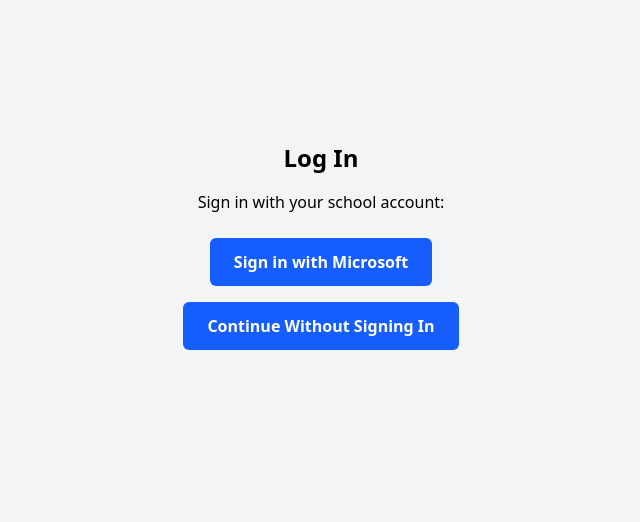
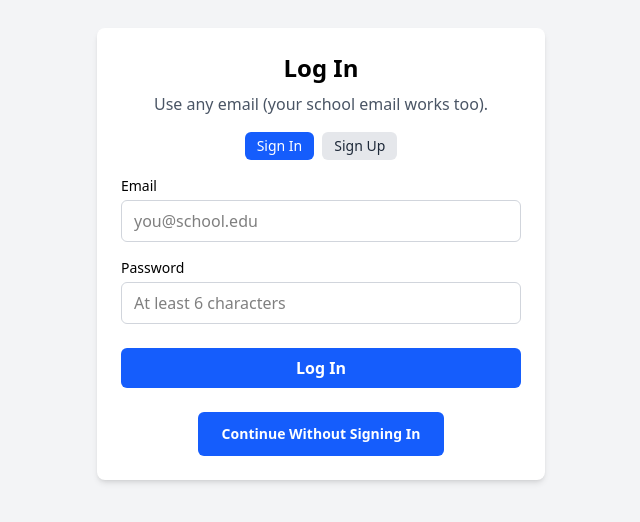
Before and after one commit to TKpen/-SE-WebDev, a React (Vite) app: page /login in a window 1280 px wide. Shown: the part 146-668 px from the top of the page, without its empty margins (319-959 px from the left). Built offline with nearby package versions, Linux system fonts and the light colour scheme.

Commit message:
Login update

```diff
--- a/src/pages/Login.jsx
+++ b/src/pages/Login.jsx
@@ -1,23 +1,136 @@
-import React from "react";
-import { Link } from "react-router-dom";
+// src/pages/Login.jsx
+import React, { useState } from "react";
+import { Link, useNavigate } from "react-router-dom";
+import { supabase } from "../lib/supabaseClient";
 
 export default function Login() {
+  const navigate = useNavigate();
+
+  const [mode, setMode] = useState("signin"); // "signin" or "signup"
+  const [email, setEmail] = useState("");
+  const [password, setPassword] = useState("");
+  const [errorMsg, setErrorMsg] = useState("");
+  const [loading, setLoading] = useState(false);
+
+  const handleSubmit = async (e) => {
+    e.preventDefault();
+    setErrorMsg("");
+    setLoading(true);
+
+    try {
+      if (mode === "signup") {
+        const { error } = await supabase.auth.signUp({
+          email,
+          password,
+        });
+        if (error) throw error;
+
+        alert(
+          "Account created! If email confirmation is enabled, check your inbox."
+        );
+        navigate("/dashboard");
+      } else {
+        const { error } = await supabase.auth.signInWithPassword({
+          email,
+          password,
+        });
+        if (error) throw error;
+
+        navigate("/dashboard");
+      }
+    } catch (err) {
+      setErrorMsg(err.message);
+    } finally {
+      setLoading(false);
+    }
+  };
+
   return (
-        <div className="min-h-screen flex flex-col items-center justify-center bg-gray-100 dark:bg-gray-900 text-black dark:text-white">
-            <h1 className="text-2xl font-bold mb-4">Log In</h1>
-            <p className="mb-6">Sign in with your school account:</p>
+    <div className="min-h-screen flex flex-col items-center justify-center bg-gray-100 dark:bg-gray-900 text-black dark:text-white px-4">
+      <div className="w-full max-w-md bg-white dark:bg-gray-800 shadow-md rounded-lg p-6 flex flex-col items-center">
+        <h1 className="text-2xl font-bold mb-2">
+          {mode === "signup" ? "Create Account" : "Log In"}
+        </h1>
+        <p className="mb-4 text-center text-gray-600 dark:text-gray-300">
+          Use any email (your school email works too).
+        </p>
+
+        {/* Toggle Sign In / Sign Up */}
+        <div className="flex justify-center mb-4 gap-2">
           <button
-                className="px-6 py-3 bg-blue-600 hover:bg-blue-700 text-white rounded-md font-semibold transition"
-                onClick={() => alert("Microsoft SSO integration coming soon!")}
+            className={`px-3 py-1 rounded-md text-sm ${
+              mode === "signin"
+                ? "bg-blue-600 text-white"
+                : "bg-gray-200 text-gray-800 dark:bg-gray-700 dark:text-gray-200"
+            }`}
+            onClick={() => setMode("signin")}
           >
-                Sign in with Microsoft
+            Sign In
           </button>
+          <button
+            className={`px-3 py-1 rounded-md text-sm ${
+              mode === "signup"
+                ? "bg-blue-600 text-white"
+                : "bg-gray-200 text-gray-800 dark:bg-gray-700 dark:text-gray-200"
+            }`}
+            onClick={() => setMode("signup")}
+          >
+            Sign Up
+          </button>
+        </div>
+
+        {/* Email / Password Form */}
+        <form onSubmit={handleSubmit} className="w-full space-y-4">
+          <div>
+            <label className="block text-sm font-medium mb-1">Email</label>
+            <input
+              type="email"
+              required
+              className="w-full border border-gray-300 dark:border-gray-600 bg-white dark:bg-gray-900 rounded-md px-3 py-2 text-black dark:text-white"
+              value={email}
+              onChange={(e) => setEmail(e.target.value)}
+              placeholder="you@school.edu"
+            />
+          </div>
+
+          <div>
+            <label className="block text-sm font-medium mb-1">Password</label>
+            <input
+              type="password"
+              required
+              minLength={6}
+              className="w-full border border-gray-300 dark:border-gray-600 bg-white dark:bg-gray-900 rounded-md px-3 py-2 text-black dark:text-white"
+              value={password}
+              onChange={(e) => setPassword(e.target.value)}
+              placeholder="At least 6 characters"
+            />
+          </div>
+
+          {errorMsg && (
+            <p className="text-red-500 text-sm text-center">{errorMsg}</p>
+          )}
+
+          <button
+            type="submit"
+            disabled={loading}
+            className="w-full py-2 mt-2 bg-blue-600 hover:bg-blue-700 text-white rounded-md font-semibold disabled:opacity-60 transition"
+          >
+            {loading
+              ? "Please wait..."
+              : mode === "signup"
+              ? "Create Account"
+              : "Log In"}
+          </button>
+        </form>
+
+        {/* Continue Without Signing In */}
         <Link
           to="/dashboard"
-                className="px-6 py-3 m-4 rounded-md bg-blue-600 hover:bg-blue-700 text-white font-semibold transition"
+          className="px-6 py-3 mt-6 rounded-md bg-blue-600 hover:bg-blue-700 text-white font-semibold transition text-sm"
         >
           Continue Without Signing In
         </Link>
       </div>
-    )
+    </div>
+  );
 }
```
Lines whose indentation alone changed are shown as unchanged.
